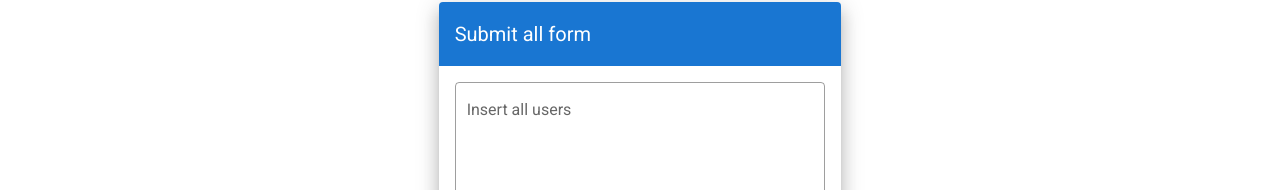
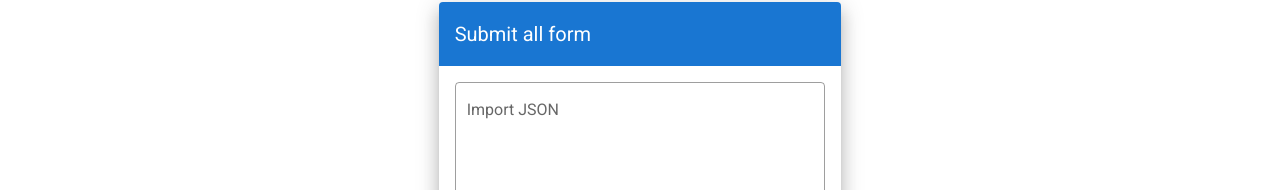
Before and after one commit to YaroslavAnt/data-table, a Vue app: page /form in a window 1280 px wide. Shown: the part 526-716 px from the top of the page. Built offline with nearby package versions, Linux system fonts and the light colour scheme.

Commit message:
Rename field

```diff
--- a/src/views/Form.vue
+++ b/src/views/Form.vue
@@ -68,7 +68,7 @@
 
             <v-card-text>
               <form>
-                <v-textarea outlined name="all-users" label="Insert all users" v-model="all"></v-textarea>
+                <v-textarea outlined name="all-users" label="Import JSON" v-model="all"></v-textarea>
               </form>
             </v-card-text>
             <v-card-actions>
```
